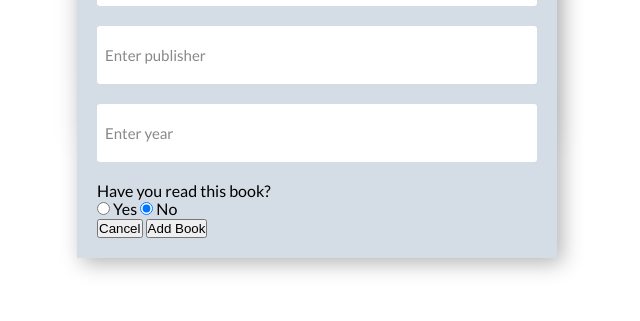
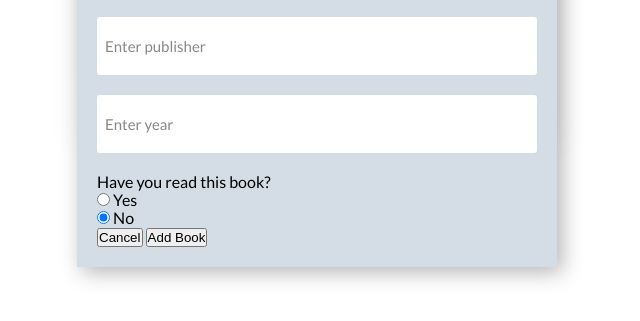
Before and after one commit to corneliusweb/learning-fullstack-odin, a plain HTML site: page projects/library/index.html in a window 1280 px wide. Shown: the part 409-730 px from the top of the page, without its empty margins (323-963 px from the left). Drawn offline with Linux system fonts and the light colour scheme.

Commit message:
Restructure radio btns div to allow flexing the contents

```diff
--- a/projects/library/index.html
+++ b/projects/library/index.html
@@ -45,12 +45,14 @@
          </fieldset>
          <fieldset>
             <legend>Have you read this book?</legend>
-            <label>
-               <input type="radio" name="read?" class="yes"> Yes
-            </label>
-            <label>
-               <input type="radio" name="read?" class="no" checked> No
-            </label>
+            <div>
+               <input type="radio" id="yes" name="read?" class="yes">
+               <label for="yes">Yes</label>
+            </div>
+            <div>
+               <input type="radio" id="no" name="read?" class="no" checked>
+               <label for="no">No</label>
+            </div>
          </fieldset>
          <div class="btns">
             <button type="button" class="cancel">Cancel</button>
```
